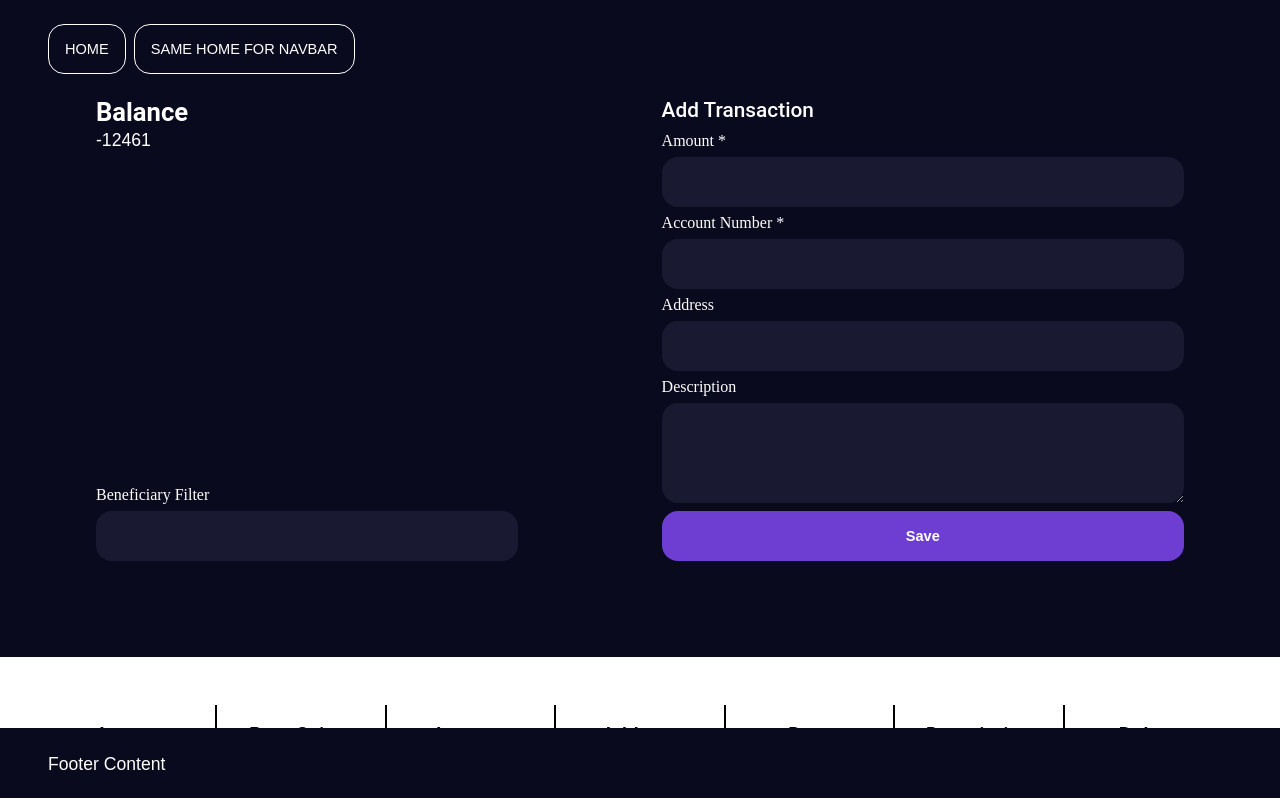
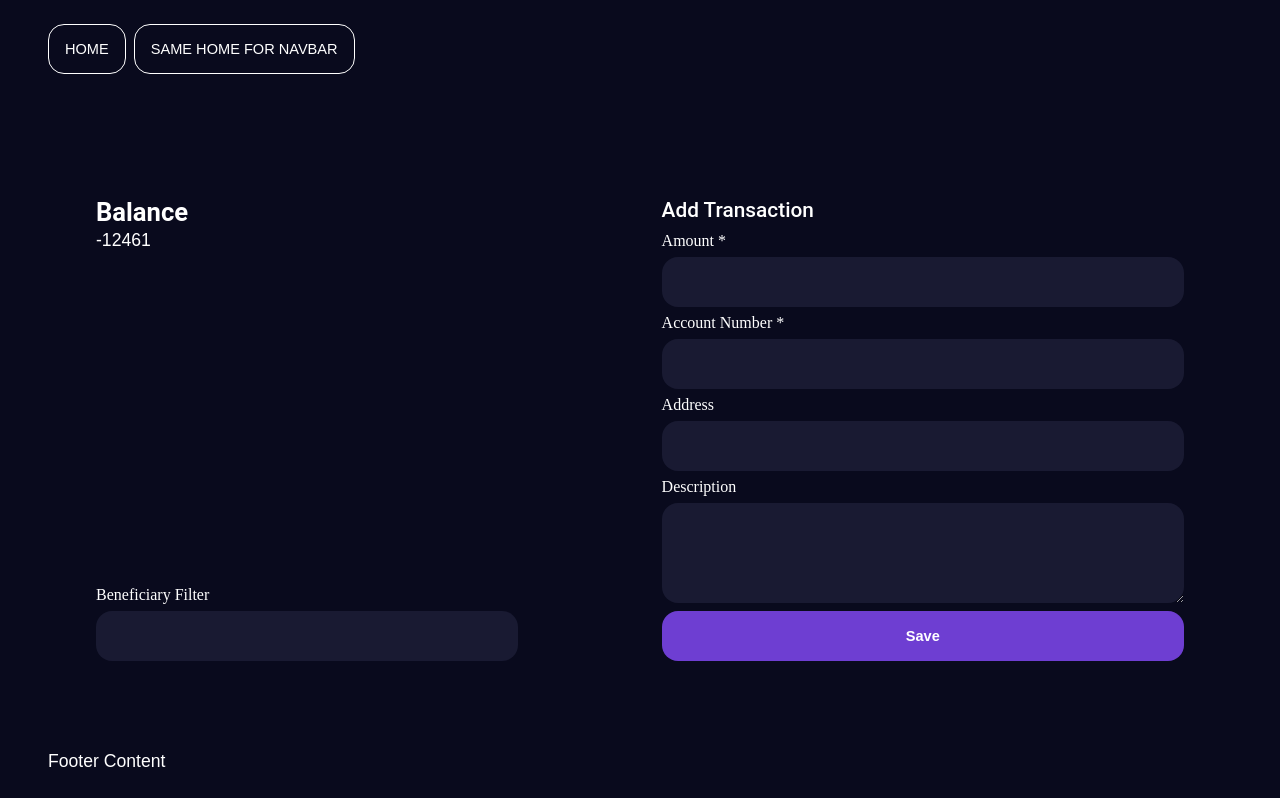
Before and after one commit to DrBoria/task-transactions, a React (Create React App) app: page / in a window 1280 px wide. Shown: the top 798 px of the page. Built offline with nearby package versions, Linux system fonts and the light colour scheme; data requests are answered from the project's data file.

Commit message:
feat: fixed footer offset bottom

```diff
--- a/src/components/Containers/index.tsx
+++ b/src/components/Containers/index.tsx
@@ -45,8 +45,8 @@ export const BasicSection = styled.div<TSectionProps>`
 // Should be used only once per page
 export const PageContainer = styled.div`
   min-height: 100vh;
-  padding: ${({ theme }) => theme.offsets.container};
   padding-top: ${({ theme }) => theme.elements.header.height};
+  padding-bottom: ${({ theme }) => theme.elements.footer.height};
 `;
 
 export const HeadingContainer = styled.div<TWithBasicElementOffsets & TFullWidth>`
--- a/src/pages/MainPage.tsx
+++ b/src/pages/MainPage.tsx
@@ -5,7 +5,7 @@ import { ThemeProvider } from 'styled-components';
 
 
 
-import { FlexibleSectionContainer } from 'components/Containers';
+import { FlexibleSectionContainer, PageContainer } from 'components/Containers';
 import { THeaderCol } from 'components/Table';
 
 
@@ -73,27 +73,24 @@ const MainPage = () => {
   }, []);
 
   return (
-    <>
+    <PageContainer>
       <ThemeProvider theme={{ colors: dark }}>
         <Header menu={menuFields} />
-      </ThemeProvider>
 
-      <ThemeProvider theme={{ colors: light }}>
-        <ThemeProvider theme={{ colors: dark }}>
         <FlexibleSectionContainer noHeightLimit>
           <Balance />
           <Filter />
           <AddTransactionForm />
         </FlexibleSectionContainer>
-        </ThemeProvider>
 
+
+        <ThemeProvider theme={{ colors: light }}>
           <Transactions transactionsList={displayedTransactionsList} ordersRows={transactionColumns} />
         </ThemeProvider>
 
-      <ThemeProvider theme={{ colors: dark }}>
         <Footer />
       </ThemeProvider>
-    </>
+    </PageContainer>
   );
 };
 
--- a/src/sections/Footer/Footer.styles.ts
+++ b/src/sections/Footer/Footer.styles.ts
@@ -10,6 +10,7 @@ export const FooterSection = styled.div`
 
   display: flex;
   width: 100%;
+  height: ${({ theme }) => theme.elements.footer.height};
   padding: ${({ theme }) => `calc(${theme.offsets.section} / 2) ${theme.offsets.section}`};
 
   background: ${({ theme }) => theme.colors.section};
--- a/src/styles/baseTheme.ts
+++ b/src/styles/baseTheme.ts
@@ -116,8 +116,8 @@ const base = {
     footer: {
       height: {
         mobile:  75,
-        tablet:  100,
-        desktop: 150,
+        tablet:  75,
+        desktop: 75,
       },
     },
     offsets: {
```
Lines whose indentation alone changed are shown as unchanged.
